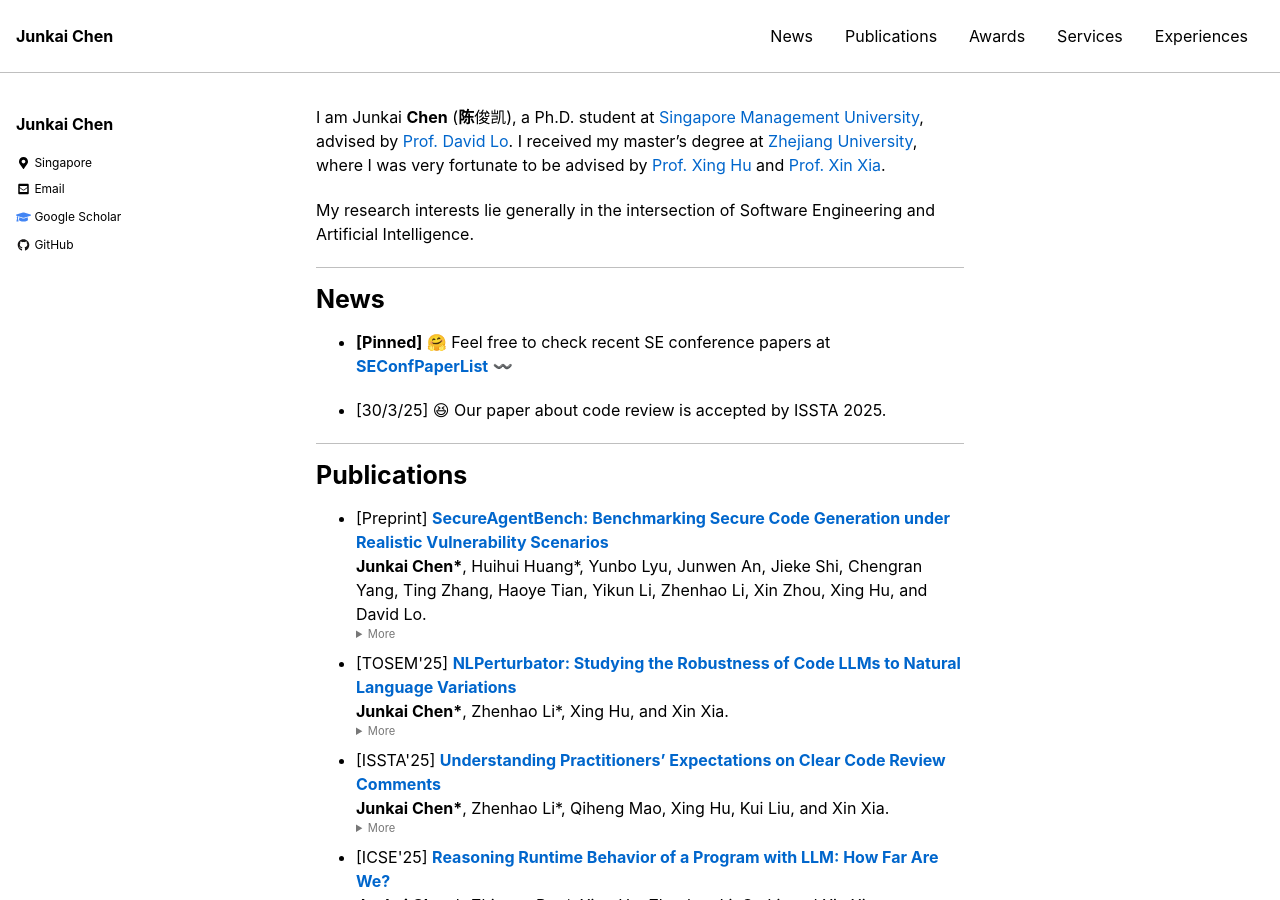
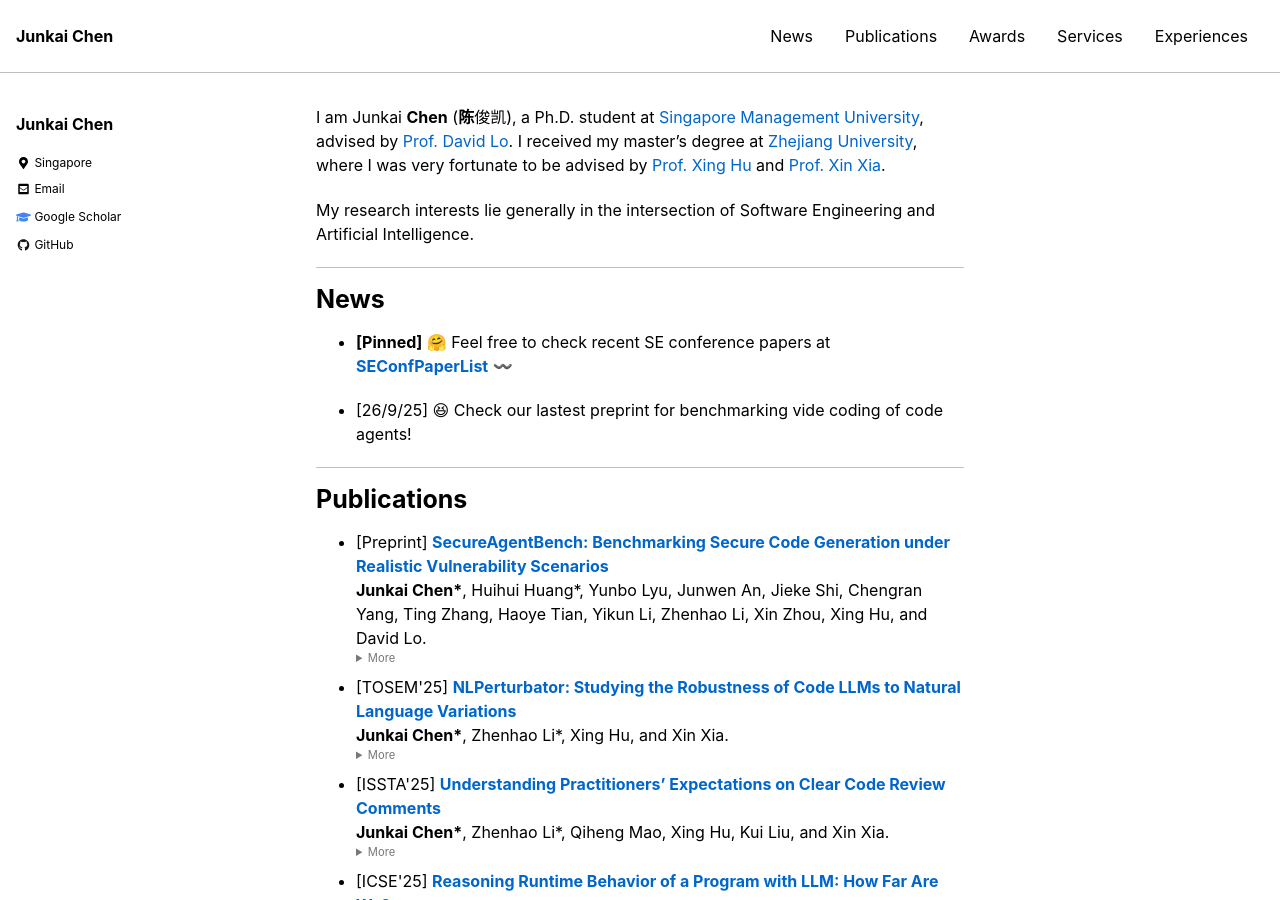
Before and after one commit to chen-junkai/chen-junkai.github.io, a Jekyll site: the page built from index.md, in a window 1280 px wide and 900 px high. Built offline with Jekyll 4.4.1, drawn with Linux system fonts in a browser that asks for light colours; nearby versions of some CDN libraries.

Commit message:
Update index.md

```diff
--- a/index.md
+++ b/index.md
@@ -14,7 +14,7 @@ My research interests lie generally in the intersection of Software Engineering
 
 - **\[Pinned\]** 🤗 Feel free to check recent SE conference papers at [**SEConfPaperList**](https://github.com/iCSawyer/SEConfPaperList) 〰️
 
-- \[30/3/25\] 😆 Our paper about code review is accepted by ISSTA 2025.
+- \[26/9/25\] 😆 Check our lastest preprint for benchmarking vide coding of code agents!
 
 
 ***
```
